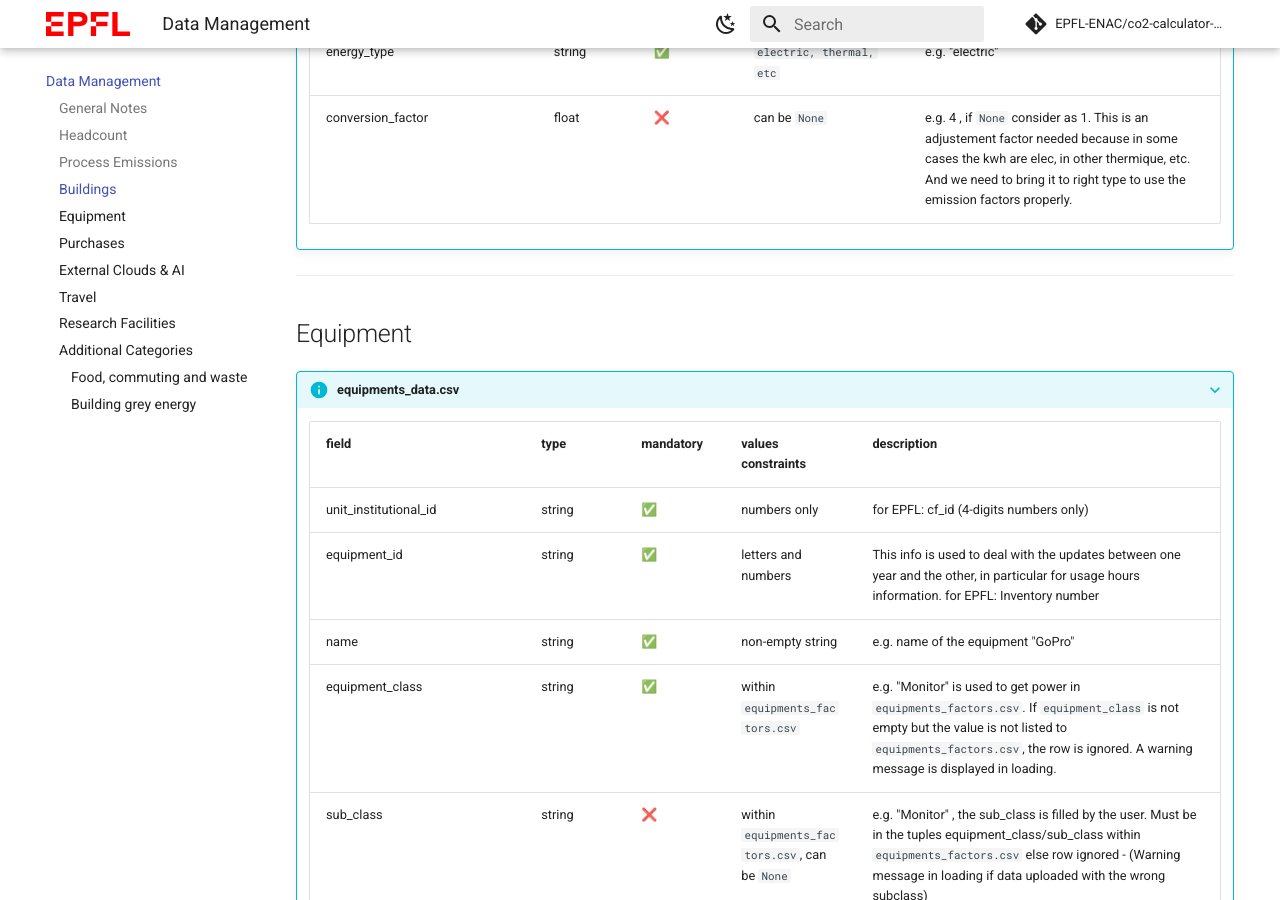
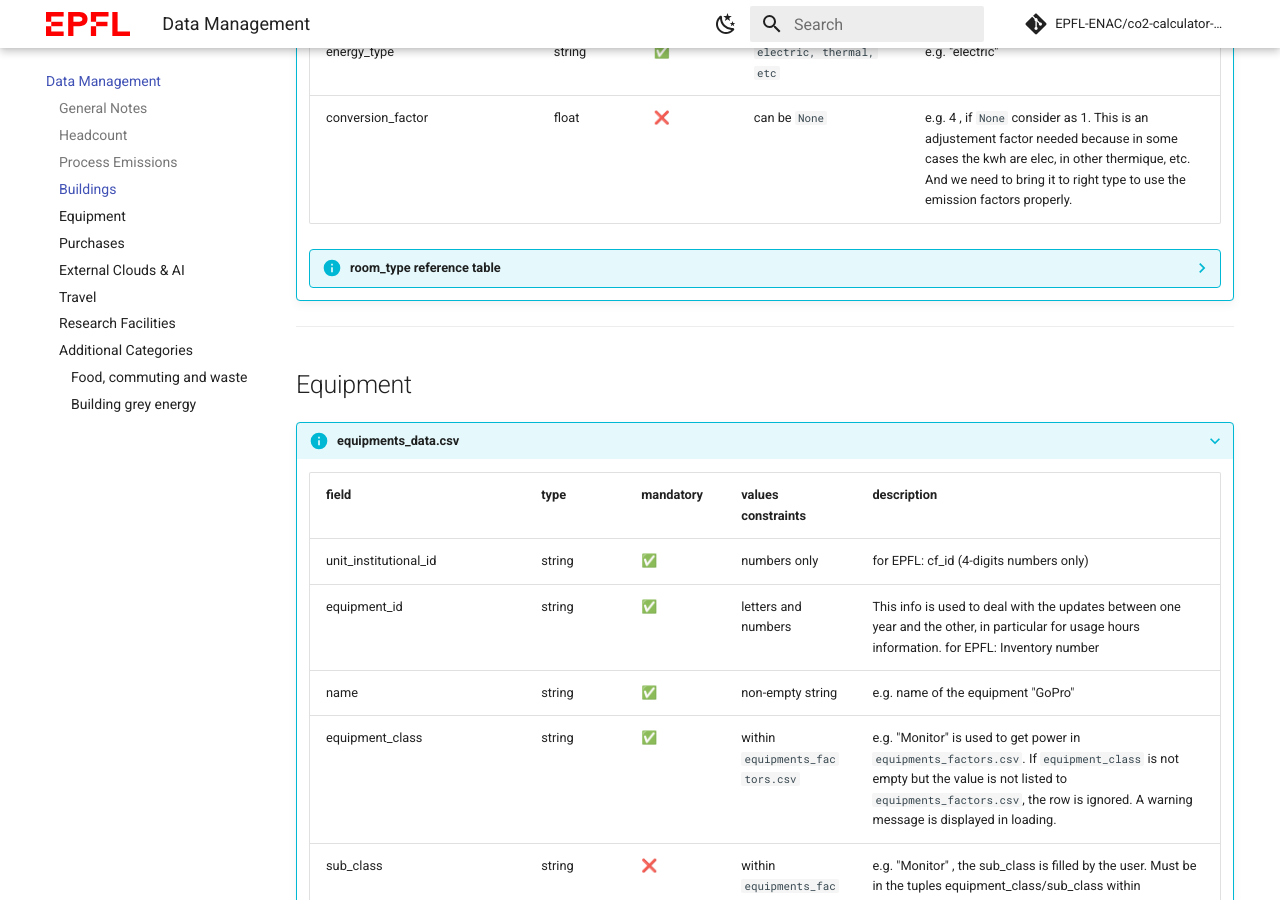
Before and after one commit to EPFL-ENAC/co2-calculator-back-office-doc, an MkDocs documentation site: the page built from docs/data-description.md, in a window 1280 px wide and 900 px high, scrolled down 7331 px. Built offline with MkDocs 1.6.1 and Material for MkDocs 9.7.7, drawn with Linux system fonts in a browser that asks for light colours; comment, search, counter and statistics services are not loaded; part of the change alters nothing that is shown.

Commit message:
added room_type reference table

```diff
--- a/docs/data-description.md
+++ b/docs/data-description.md
@@ -182,6 +182,17 @@ This guide provides comprehensive data validation schemas for all modules in the
     | energy_type | string | ✅ | `electric, thermal, etc` | e.g. "electric" |
     | conversion_factor | float | ❌ | can be `None` | e.g. 4 , if `None` consider as 1. This is an adjustement factor needed because in some cases the kwh are elec, in other thermique, etc. And we need to bring it to right type to use the emission factors properly.  |
 
+
+    ??? info "room_type reference table"
+
+        | name | FR | EN |
+        |------|----|----|
+        | office | Bureau | Office |
+        | miscellaneous | Divers | Miscellaneous |
+        | laboratories | Laboratoires | Laboratories |
+        | archives | Archives | Archives |
+        | libraries | Bibliothèques | Libraries |
+        | auditoriums | Auditoires | Auditoriums |
 ---
 
 
```
